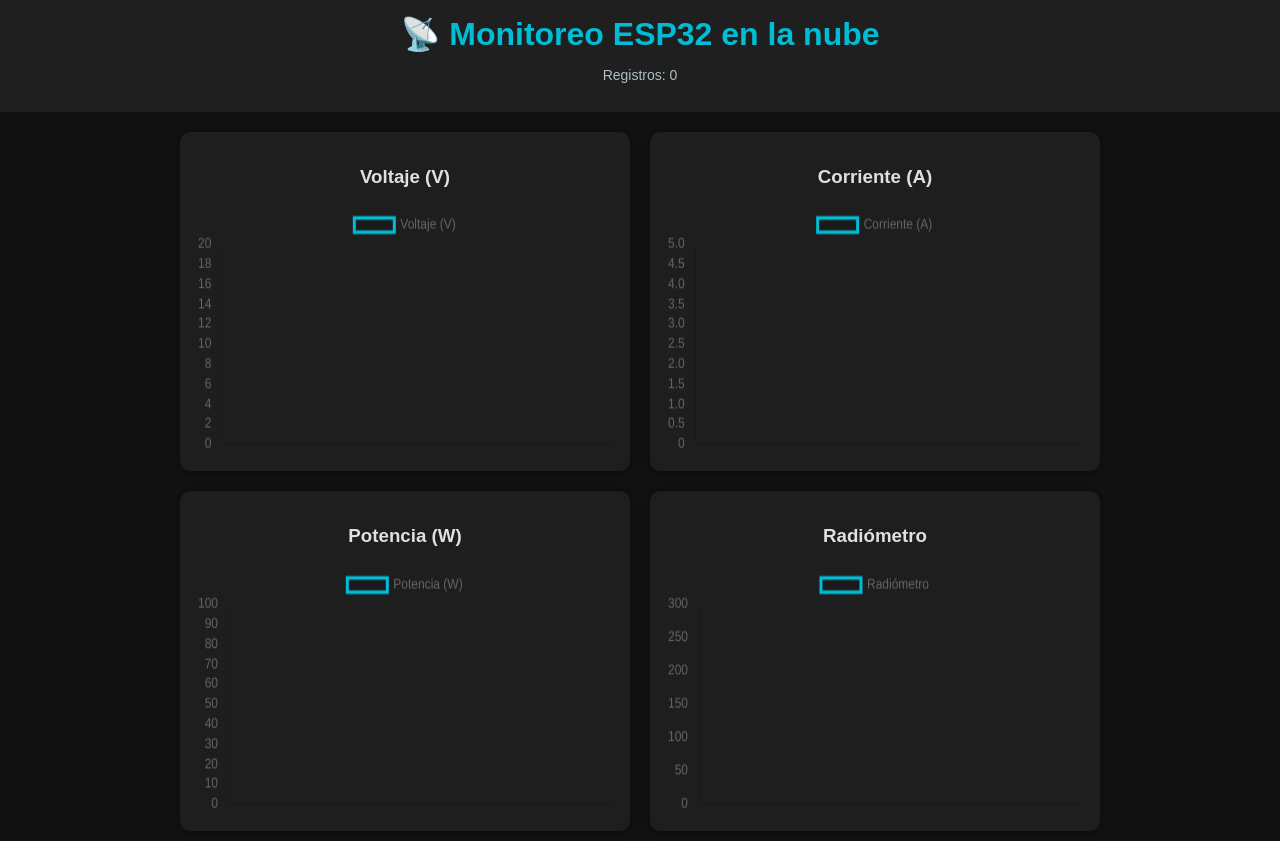
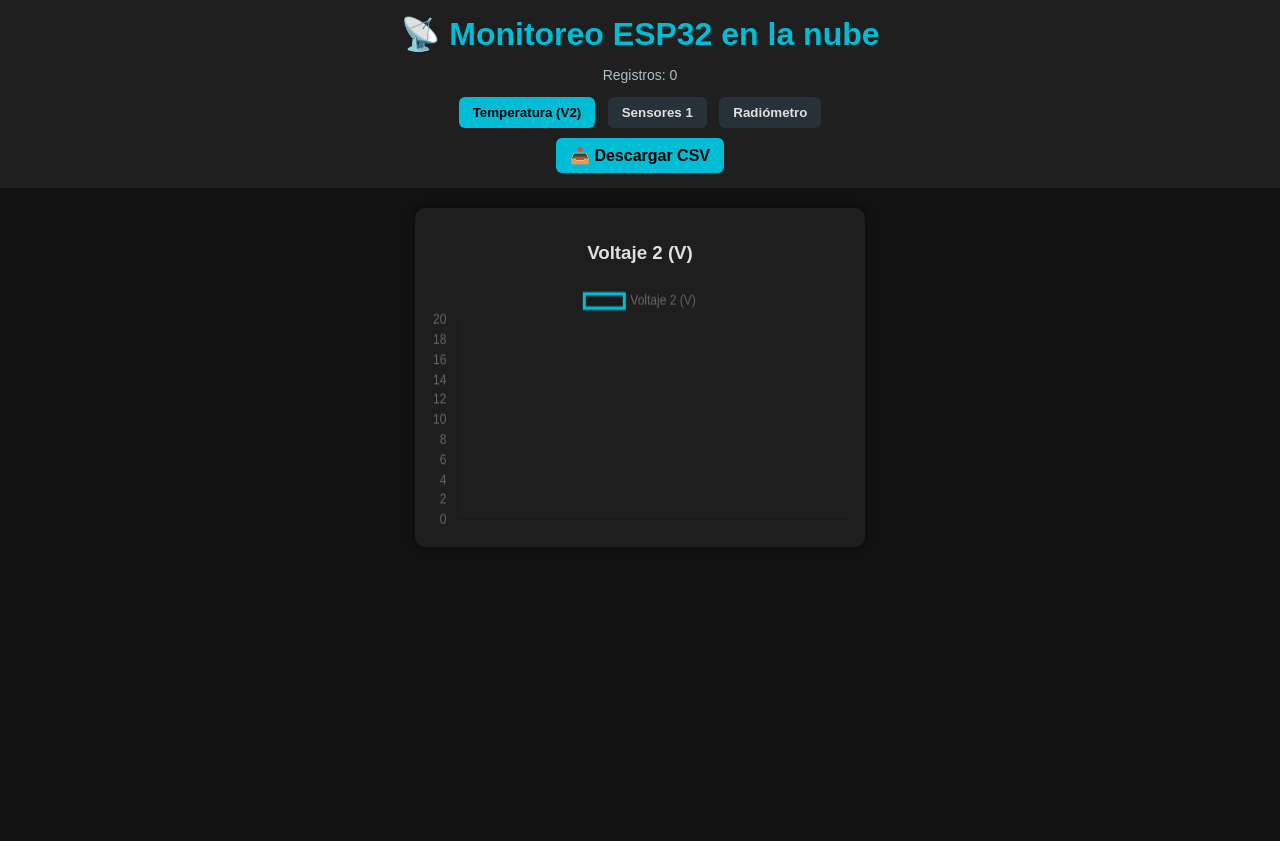
Before and after one commit to keilanicolas-dev/esp32-flask-nube, a Flask app: page / in a window 1280 px wide. After the commit the page ends 525 px from the top, so only its background shows below. Run offline with Flask 3, Linux system fonts and the light colour scheme; data that the repository does not hold is empty.

Commit message:
Update index.html

```diff
--- a/templates/index.html
+++ b/templates/index.html
@@ -26,6 +26,29 @@
             color: #B0BEC5;
             font-size: 14px;
         }
+        .tabs {
+            margin-top: 8px;
+        }
+        .tabs button {
+            background:#263238;
+            border:none;
+            color:#E0E0E0;
+            padding:8px 14px;
+            margin:0 4px;
+            border-radius:6px;
+            cursor:pointer;
+            font-weight:bold;
+        }
+        .tabs button.active {
+            background:#00BCD4;
+            color:#000;
+        }
+        .view {
+            display:none;
+        }
+        .view.active {
+            display:block;
+        }
         .grid {
             display: flex;
             flex-wrap: wrap;
@@ -44,41 +67,85 @@
             width: 100% !important;
             height: 250px !important;
         }
+        a.btn {
+            display:inline-block;
+            margin-top:10px;
+            padding:8px 14px;
+            background:#00BCD4;
+            color:#000;
+            border-radius:6px;
+            text-decoration:none;
+            font-weight:bold;
+        }
     </style>
 </head>
 <body>
 <header>
     <h1>📡 Monitoreo ESP32 en la nube</h1>
     <p id="contador">Registros: 0</p>
+    <div class="tabs">
+        <button class="tab-btn active" data-target="tab-temp">Temperatura (V2)</button>
+        <button class="tab-btn" data-target="tab-grupo1">Sensores 1</button>
+        <button class="tab-btn" data-target="tab-rad">Radiómetro</button>
+    </div>
+    <a class="btn" href="/api/csv">📥 Descargar CSV</a>
 </header>
 
+<!-- TAB 1: Voltaje 2 -->
+<div id="tab-temp" class="view active">
     <div class="grid">
         <div class="card">
-        <h3>Voltaje (V)</h3>
-        <canvas id="grafVoltaje"></canvas>
+            <h3>Voltaje 2 (V)</h3>
+            <canvas id="grafVoltaje2"></canvas>
+        </div>
+    </div>
+</div>
+
+<!-- TAB 2: grupo principal -->
+<div id="tab-grupo1" class="view">
+    <div class="grid">
+        <div class="card">
+            <h3>Voltaje 1 (V)</h3>
+            <canvas id="grafVoltaje1"></canvas>
         </div>
         <div class="card">
-        <h3>Corriente (A)</h3>
-        <canvas id="grafCorriente"></canvas>
+            <h3>Corriente 1 (A)</h3>
+            <canvas id="grafCorriente1"></canvas>
         </div>
         <div class="card">
-        <h3>Potencia (W)</h3>
-        <canvas id="grafPotencia"></canvas>
+            <h3>Potencia 1 (W)</h3>
+            <canvas id="grafPotencia1"></canvas>
         </div>
+    </div>
+</div>
+
+<!-- TAB 3: radiómetro -->
+<div id="tab-rad" class="view">
+    <div class="grid">
         <div class="card">
             <h3>Radiómetro</h3>
             <canvas id="grafRad"></canvas>
         </div>
     </div>
+</div>
 
 <script>
-    // Crear gráficos vacíos
-    const ctxV = document.getElementById("grafVoltaje").getContext("2d");
-    const ctxC = document.getElementById("grafCorriente").getContext("2d");
-    const ctxP = document.getElementById("grafPotencia").getContext("2d");
-    const ctxR = document.getElementById("grafRad").getContext("2d");
+    // Tabs
+    const tabBtns = document.querySelectorAll(".tab-btn");
+    const views = document.querySelectorAll(".view");
+    tabBtns.forEach(btn => {
+        btn.addEventListener("click", () => {
+            tabBtns.forEach(b => b.classList.remove("active"));
+            views.forEach(v => v.classList.remove("active"));
+            btn.classList.add("active");
+            document.getElementById(btn.dataset.target).classList.add("active");
+        });
+    });
 
-    const makeChart = (ctx, label, maxY) => new Chart(ctx, {
+    // Crear gráficos
+    const makeChart = (id, label, maxY) => {
+        const ctx = document.getElementById(id).getContext("2d");
+        return new Chart(ctx, {
             type: "line",
             data: {
                 labels: [],
@@ -99,42 +166,45 @@
                 }
             }
         });
+    };
 
-    const chartV = makeChart(ctxV, "Voltaje (V)", 20);
-    const chartC = makeChart(ctxC, "Corriente (A)", 5);
-    const chartP = makeChart(ctxP, "Potencia (W)", 100);
-    const chartR = makeChart(ctxR, "Radiómetro", 300);
+    const chartV1 = makeChart("grafVoltaje1", "Voltaje 1 (V)", 20);
+    const chartV2 = makeChart("grafVoltaje2", "Voltaje 2 (V)", 20);
+    const chartC1 = makeChart("grafCorriente1", "Corriente 1 (A)", 5);
+    const chartP1 = makeChart("grafPotencia1", "Potencia 1 (W)", 200);
+    const chartRad = makeChart("grafRad", "Radiometro", 4095);
 
     async function actualizar() {
         try {
-            const res = await fetch("/api/data");
+            const res = await fetch("/api/data?n=200");
             const datos = await res.json();
 
             document.getElementById("contador").innerText = "Registros: " + datos.length;
 
-            // Tomamos como etiquetas la hora (HH:MM:SS)
             const labels = datos.map(d => (d.fecha || "").split(" ")[1] || "");
 
-            chartV.data.labels = labels;
-            chartC.data.labels = labels;
-            chartP.data.labels = labels;
-            chartR.data.labels = labels;
+            chartV1.data.labels = labels;
+            chartV2.data.labels = labels;
+            chartC1.data.labels = labels;
+            chartP1.data.labels = labels;
+            chartRad.data.labels = labels;
 
-            chartV.data.datasets[0].data = datos.map(d => d.voltaje || 0);
-            chartC.data.datasets[0].data = datos.map(d => d.corriente || 0);
-            chartP.data.datasets[0].data = datos.map(d => d.potencia || 0);
-            chartR.data.datasets[0].data = datos.map(d => d.radiometro || 0);
+            chartV1.data.datasets[0].data = datos.map(d => d.voltaje1 || 0);
+            chartV2.data.datasets[0].data = datos.map(d => d.voltaje2 || 0);
+            chartC1.data.datasets[0].data = datos.map(d => d.corriente1 || 0);
+            chartP1.data.datasets[0].data = datos.map(d => d.potencia1 || 0);
+            chartRad.data.datasets[0].data = datos.map(d => d.radiometro || 0);
 
-            chartV.update();
-            chartC.update();
-            chartP.update();
-            chartR.update();
+            chartV1.update();
+            chartV2.update();
+            chartC1.update();
+            chartP1.update();
+            chartRad.update();
         } catch (e) {
             console.error("Error al actualizar datos:", e);
         }
     }
 
-    // Actualizar cada 5 segundos
     actualizar();
     setInterval(actualizar, 5000);
 </script>
```
Lines whose indentation alone changed are shown as unchanged.
